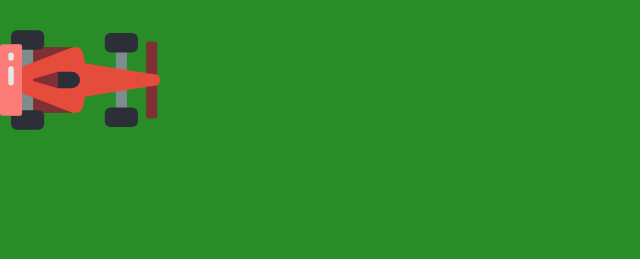
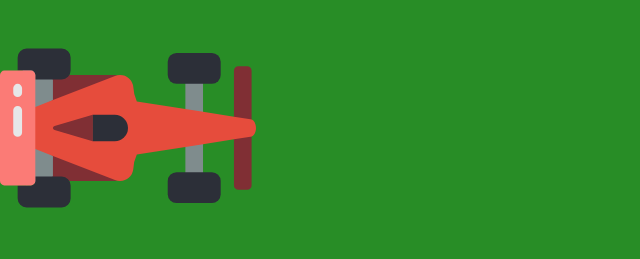
Before and after one commit to barbara-liao/driving-game, a website: page index.html in a window 1280 px wide. Shown: the whole page, without its empty margins (0-640 px from the left). Drawn offline with Linux system fonts and the light colour scheme.

Commit message:
Updated.

```diff
--- a/styles.css
+++ b/styles.css
@@ -3,8 +3,6 @@
 }
 
 body {
-  width: 100vh;
-  height: 100vh;
   margin: 0;
   background-color: rgb(40, 141, 38);
 }
```
